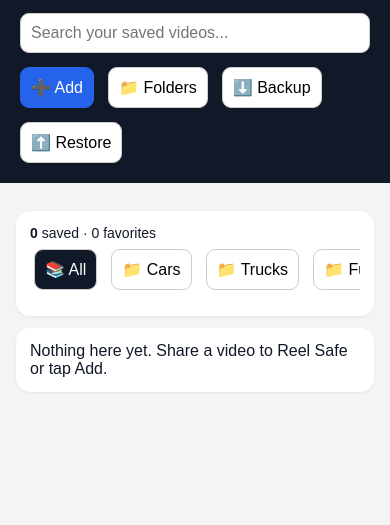
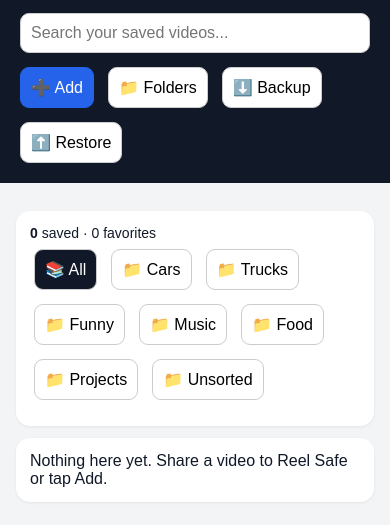
Before and after one commit to ronandersonsemail-gif/Reel-Library, a plain HTML site: page index.html in a window 390 px wide. Shown: the part 77-602 px from the top of the page. Drawn offline with Linux system fonts and the light colour scheme.

Commit message:
Fix folder selection on mobile

```diff
--- a/index.html
+++ b/index.html
@@ -10,7 +10,7 @@ h1{margin:0 0 10px;font-size:28px}.tagline{font-size:13px;opacity:.75;margin-bot
 input,textarea,select,button{box-sizing:border-box;padding:10px;margin:4px;border-radius:9px;border:1px solid #ccc;font:inherit}
 input,textarea,select{width:100%}button{cursor:pointer;background:white}.primary{background:#2563eb;color:white;border-color:#2563eb}
 .row{display:flex;gap:6px;flex-wrap:wrap;align-items:center}.row>*{flex:0 1 auto}
-.stat{font-size:14px}.muted{color:#64748b;font-size:13px}.folderbar{display:flex;gap:6px;overflow:auto;padding:4px 0 8px}
+.stat{font-size:14px}.muted{color:#64748b;font-size:13px}.folderbar{display:flex;gap:6px;flex-wrap:wrap;padding:4px 0 8px}
 .folderbar button{white-space:nowrap}.folderbar .active{background:#111827;color:#fff}
 .itemhead{display:flex;align-items:center;gap:8px}.source-dot{width:9px;height:9px;border-radius:50%;display:inline-block;flex:none}
 .source-facebook{background:#1877f2}.source-youtube{background:#ff0000}.source-tiktok{background:#111}.source-other{background:#7c3aed}
@@ -61,9 +61,10 @@ function save(){let u=url.value.trim();if(!/^https?:\/\//i.test(u))return alert(
 function fav(id){let r=a.find(x=>x.id===id);r.favorite=!r.favorite;persist()}
 function del(id){if(confirm("Delete this saved video?")){a=a.filter(x=>x.id!==id);persist()}}
 function moveAuto(id){let r=a.find(x=>x.id===id);if(!r)return;r.folder=autoFolder(r.tags);r.folderLocked=false;persist()}
-function renderFolders(){let names=["All",...folders];folderbar.innerHTML=names.map(f=>'<button type="button" data-folder="'+esc(f)+'">'+(f==="All"?"📚 All":("📁 "+esc(f)))+'</button>').join("");folderbar.querySelectorAll("button").forEach(btn=>{if(btn.dataset.folder===currentFolder)btn.classList.add("active")})}
+const folderBar=document.getElementById("folderbar");
+function renderFolders(){let names=["All",...folders];folderBar.innerHTML=names.map(f=>'<button type="button" data-folder="'+esc(f)+'">'+(f==="All"?"📚 All":("📁 "+esc(f)))+'</button>').join("");folderBar.querySelectorAll("button").forEach(btn=>{if(btn.dataset.folder===currentFolder)btn.classList.add("active")})}
 function selectFolder(f){currentFolder=f;render()}
-if(!folderbar.dataset.bound){folderbar.dataset.bound="1";folderbar.addEventListener("click",e=>{let btn=e.target.closest("button[data-folder]");if(!btn)return;selectFolder(btn.dataset.folder)})}
+if(!folderBar.dataset.bound){folderBar.dataset.bound="1";folderBar.addEventListener("pointerup",e=>{let btn=e.target.closest("button[data-folder]");if(!btn)return;e.preventDefault();selectFolder(btn.dataset.folder)})}
 function render(){let q=search.value.toLowerCase();renderFolders();let b=a.filter(r=>(currentFolder==="All"||r.folder===currentFolder)&&(r.title+" "+r.url+" "+r.notes+" "+r.tags.join(" ")).toLowerCase().includes(q));count.textContent=a.length;favcount.textContent=a.filter(r=>r.favorite).length;if(!b.length){list.innerHTML='<div class="card">Nothing here yet. Share a video to Reel Safe or tap Add.</div>';return}
 let play=currentFolder!=="All"?'<button onclick="playFolder()">▶️ Play Folder</button>':"";
 list.innerHTML=(play?'<div class="card"><div class="row">'+play+'<span class="muted">'+b.length+' videos in this folder</span></div></div>':"")+b.map(r=>{let [src,cls]=sourceOf(r.url),locked=r.folderLocked;return '<div class="card"><div class="itemhead"><span class="source-dot '+cls+'"></span><h3 style="margin:0">'+esc(r.title)+'</h3>'+(r.favorite?'⭐':'')+'</div><div class="muted">'+esc(src)+' · 📁 '+esc(r.folder)+(locked?' · 🔒 manual': ' · 🧠 auto')+'</div><div class="muted">'+esc(r.tags.join(" · "))+'</div><p>'+esc(r.notes)+'</p><div class="row"><button class="primary" onclick=\'window.open('+JSON.stringify(r.url)+'," _blank")\'>▶️ Open</button><button onclick=\'fav("'+r.id+'")\'>'+(r.favorite?'☆ Unfavorite':'⭐ Favorite')+'</button><button onclick=\'openAdd("'+r.id+'")\'>✏️ Edit</button>'+(locked?'<button onclick=\'moveAuto("'+r.id+'")\'>🧠 Auto</button>':"")+'<button onclick=\'del("'+r.id+'")\'>🗑️ Delete</button></div></div>'}).join("")}
@@ -76,6 +77,6 @@ function nextInQueue(){queueIndex++;if(queueIndex>=queue.length)return stopQueue
 function stopQueue(){queue=[];document.getElementById("queue").style.display="none"}
 function backup(){let b=new Blob([JSON.stringify({version:2,reels:a,folders},null,2)],{type:"application/json"}),x=document.createElement("a");x.href=URL.createObjectURL(b);x.download="reel-safe-backup.json";x.click()}
 restore.onchange=e=>{let f=e.target.files[0],r=new FileReader();r.onload=()=>{try{let x=JSON.parse(r.result);let reels=Array.isArray(x)?x:x.reels;if(confirm("Replace your library with this backup?")){a=reels||[];folders=Array.isArray(x.folders)?x.folders:folders;migrate();persist()}}catch{alert("Invalid backup.")}};r.readAsText(f)}
-search.oninput=render;migrate();render();if("serviceWorker"in navigator)navigator.serviceWorker.register("sw.js").catch(()=>{});
+search.oninput=render;migrate();render();if("serviceWorker"in navigator)navigator.serviceWorker.register("sw.js?v=5").catch(()=>{});
 if(params.get("share")==="1"&&sharedReelUrl)setTimeout(()=>{openAdd();url.value=sharedReelUrl;title.value=sharedTitle||"Saved video";notes.value=sharedText&&sharedText!==sharedReelUrl?sharedText:""},300);
 </script></body></html>
```
